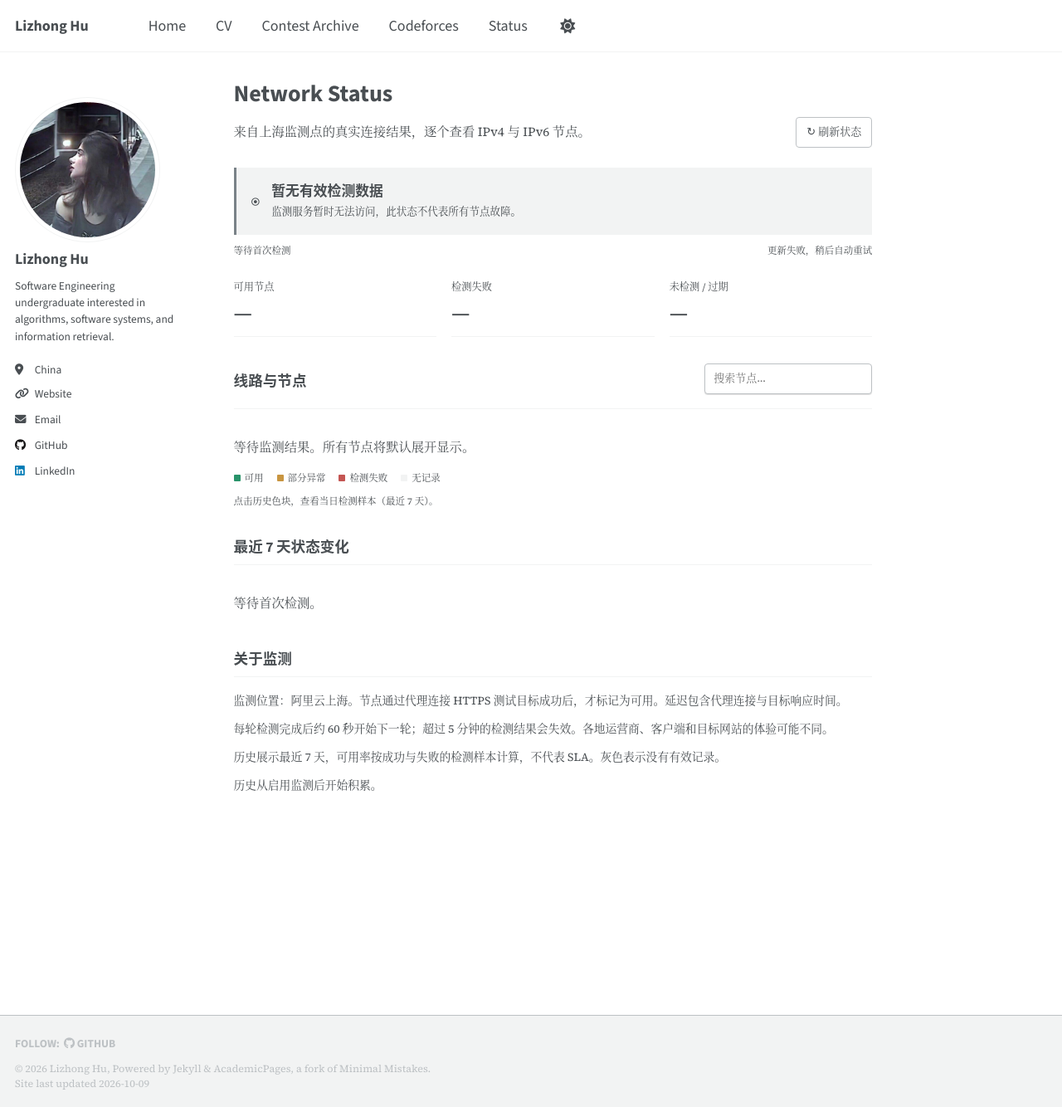
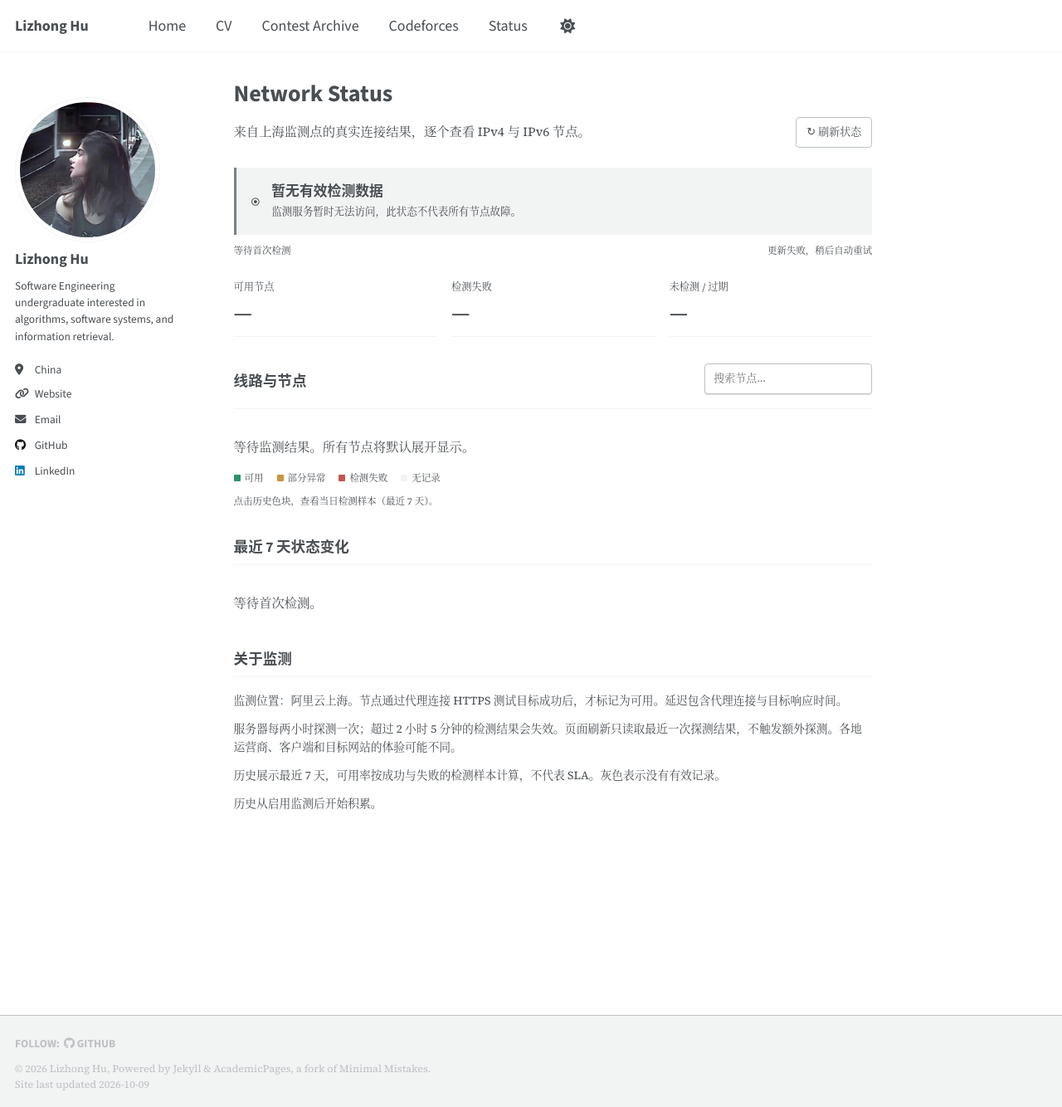
Before and after one commit to au1bhi/lzHu, a Jekyll site: the page built from _pages/status.html, in a window 1280 px wide and 1334 px high. Shown: the whole window at 83% size. Built offline with Jekyll 4.4.1, drawn with Linux system fonts in a browser that asks for light colours; a script that is not in the unit is left out.

Commit message:
Align status page with two-hour node probes

```diff
--- a/_pages/status.html
+++ b/_pages/status.html
@@ -28,7 +28,7 @@ excerpt: "IPv4 与 IPv6 节点的实时连接状态和真实检测历史。"
   <p id="ns-history-detail" class="ns-caption" aria-live="polite">点击历史色块，查看当日检测样本（最近 7 天）。</p>
   <div class="ns-bottom">
     <section><div class="ns-section-top"><h2>最近 7 天状态变化</h2></div><div id="ns-events" class="ns-panel"><p class="ns-empty">等待首次检测。</p></div></section>
-    <aside><div class="ns-section-top"><h2>关于监测</h2></div><div class="ns-panel ns-about"><p>监测位置：阿里云上海。节点通过代理连接 HTTPS 测试目标成功后，才标记为可用。延迟包含代理连接与目标响应时间。</p><p>每轮检测完成后约 60 秒开始下一轮；超过 5 分钟的检测结果会失效。各地运营商、客户端和目标网站的体验可能不同。</p><p>历史展示最近 7 天，可用率按成功与失败的检测样本计算，不代表 SLA。灰色表示没有有效记录。</p><p id="ns-record-start">历史从启用监测后开始积累。</p></div></aside>
+    <aside><div class="ns-section-top"><h2>关于监测</h2></div><div class="ns-panel ns-about"><p>监测位置：阿里云上海。节点通过代理连接 HTTPS 测试目标成功后，才标记为可用。延迟包含代理连接与目标响应时间。</p><p>服务器每两小时探测一次；超过 2 小时 5 分钟的检测结果会失效。页面刷新只读取最近一次探测结果，不触发额外探测。各地运营商、客户端和目标网站的体验可能不同。</p><p>历史展示最近 7 天，可用率按成功与失败的检测样本计算，不代表 SLA。灰色表示没有有效记录。</p><p id="ns-record-start">历史从启用监测后开始积累。</p></div></aside>
   </div>
   <noscript><p class="ns-empty">请启用 JavaScript 查看实时节点状态。</p></noscript>
 </div>
--- a/assets/js/network-status.js
+++ b/assets/js/network-status.js
@@ -23,7 +23,7 @@
       Array.isArray(c.nodes) && c.nodes.length <= 512 && c.nodes.every(n => typeof n.name === 'string' && n.name.length <= 160 && Object.hasOwn(labels, n.state)) &&
       Array.isArray(c.history) && c.history.length === 90 && c.history.every(d => typeof d.date === 'string' && Number.isFinite(d.samples) && d.samples >= 0));
   }
-  function stale() { return !Number.isFinite(latest?.checkedAt) || Date.now() - latest.checkedAt >= 300000 || latest.checkedAt > Date.now() + 30000; }
+  function stale() { return !Number.isFinite(latest?.checkedAt) || Date.now() - latest.checkedAt >= 7500000 || latest.checkedAt > Date.now() + 30000; }
   function banner(state, note) {
     $('banner').className = 'ns-banner ' + state;
     $('headline').textContent = state === 'operational' ? 'IPv4 与 IPv6 线路运行正常' : state === 'degraded' ? '部分 IPv4 / IPv6 节点出现异常' : '暂无有效检测数据';
@@ -76,7 +76,7 @@
       section.append(list); $('components').append(section);
     }
     const state = states.some(s => ['degraded', 'down'].includes(s)) ? 'degraded' : states.every(s => s === 'operational') ? 'operational' : 'unknown';
-    banner(state, expired ? '检测数据缺失或超过 5 分钟，请以客户端的实际连接为准。' : '依据上海监测点的实际连接结果。不同网络与客户端的体验可能不同。');
+    banner(state, expired ? '检测数据缺失或超过 2 小时 5 分钟，请以客户端的实际连接为准。' : '依据上海监测点的实际连接结果。不同网络与客户端的体验可能不同。');
     $('available').textContent = available; $('failed').textContent = failed; $('unknown').textContent = unknown;
     $('updated').textContent = Number.isFinite(latest.checkedAt) ? '最近检测 ' + date(latest.checkedAt) + '（北京时间）' : '等待首次检测';
     $('events').replaceChildren();
@@ -97,7 +97,7 @@
       if (!response.ok) throw new Error('Unavailable');
       const data = await response.json();
       if (!valid(data)) throw new Error('Invalid status');
-      latest = data; render(); $('connection').textContent = '每 60 秒自动刷新';
+      latest = data; render(); $('connection').textContent = '每两小时探测 · 自动同步结果';
     } catch {
       $('connection').textContent = '更新失败，稍后自动重试';
       if (latest) render();
```
Also changed, not shown: README.md (+1 -1 lines).
